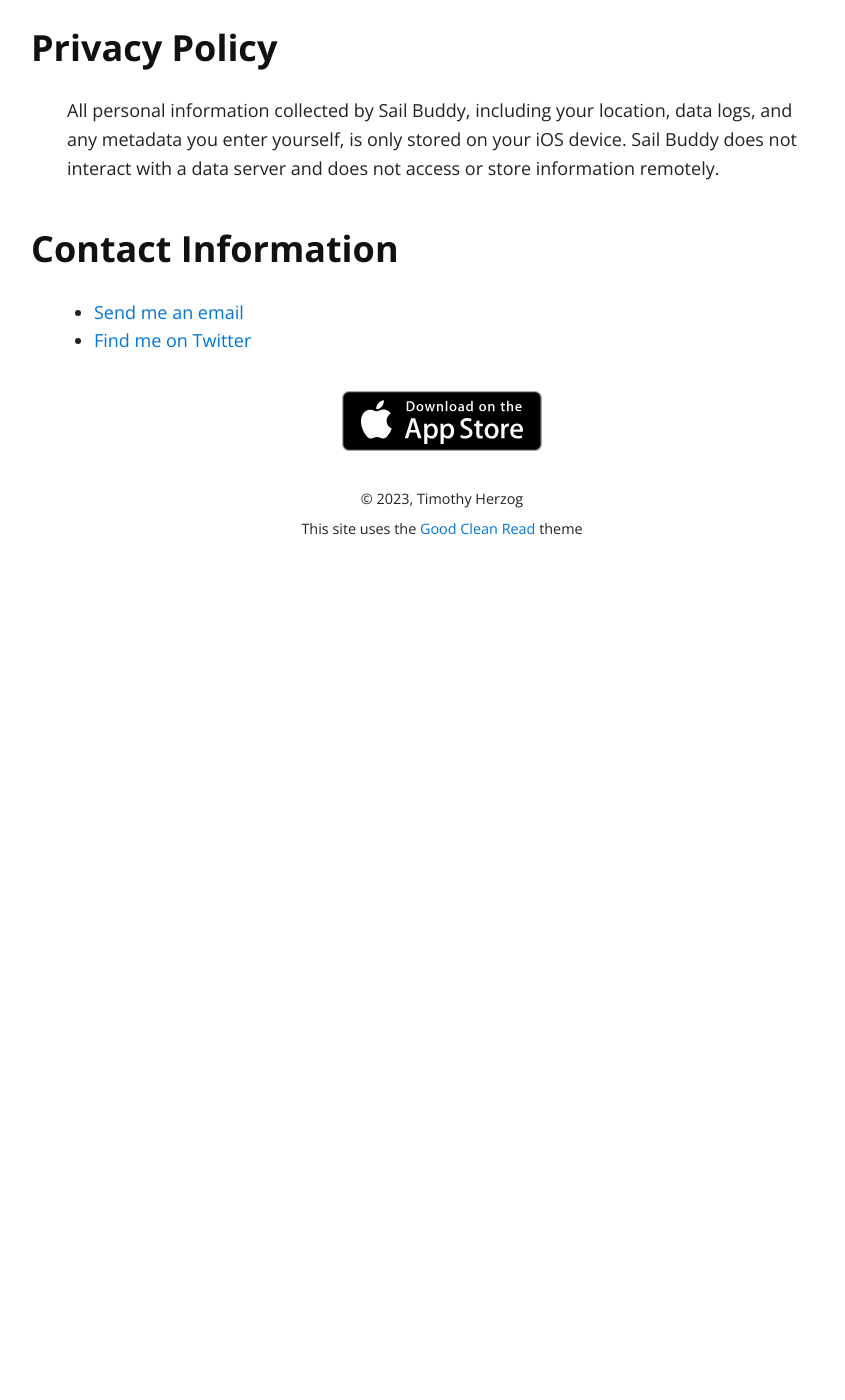
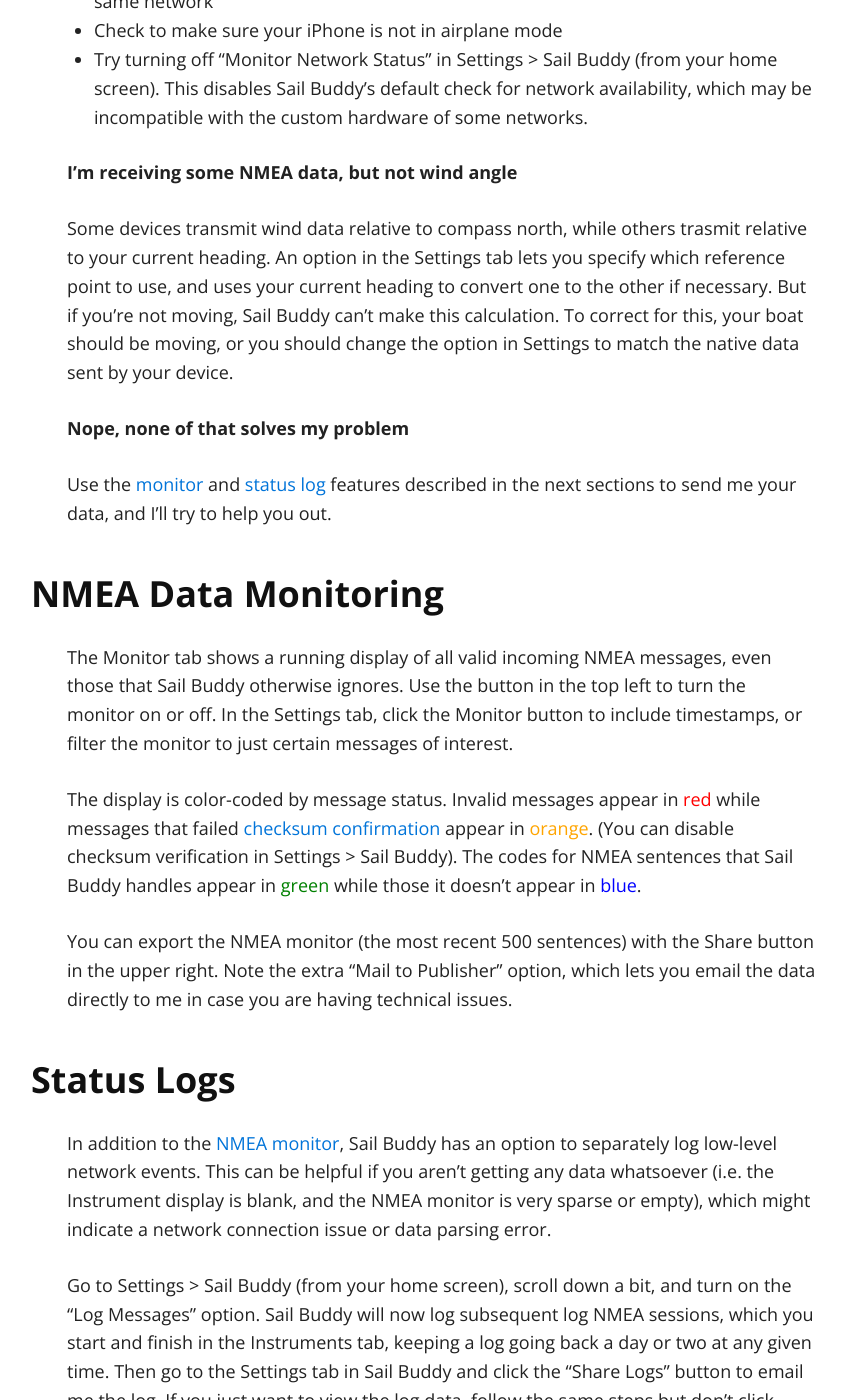
Before and after one commit to tgherzog/sailbuddy-pages, a Jekyll site: the page built from index.md, in a window 1280 px wide and 1400 px high, scrolled down 6216 px. Shown: the whole window, without its empty margins (198-1043 px from the left). Built offline with Jekyll 4.4.1, drawn with Linux system fonts in a browser that asks for light colours; before the commit the page ends 6846 px from its top, so only the background shows below that; some of the changed text lies outside the part shown.

Commit message:
Updates for 3.0

```diff
--- a/_layouts/default.html
+++ b/_layouts/default.html
@@ -29,7 +29,7 @@
   </article>
 </body>
 <div class="footer">
-<p>&copy; 2023, Timothy Herzog</p>
+<p>&copy; 2024, Timothy Herzog</p>
 <p>This site uses the <a href="https://github.com/adueck/good-clean-read">Good Clean Read</a> theme</p>
 </div>
 </html>
--- a/css/solo.scss
+++ b/css/solo.scss
@@ -332,3 +332,8 @@
 .sharing-buttons {
 	width: 100%;
 }
+
+  span.red { color: red; }
+  span.blue { color: blue; }
+  span.orange { color: orange; }
+  span.green { color: green; }
--- a/index.md
+++ b/index.md
@@ -13,19 +13,31 @@
 <div class="screenshots clear-block" markdown="1">
 
 <div class="captioned iPhone6s" markdown="1">
-![iPhone 6S](images/sailbuddy-iPhone6s-instruments.png)
+![iPhone 13](images/sailbuddy-iPhone13-instruments.png)
 
 Large, easy to read format
 </div>
 
 <div class="captioned iPhone6s" markdown="1">
-![iPhone 6S](images/sailbuddy-iPhone6s-map.png)
+![iPhone 13](images/sailbuddy-iPhone13-map.png)
 
 Display recorded data via maps
 </div>
 
 <div class="captioned iPhone6s" markdown="1">
-![iPhone 6S](images/sailbuddy-iPhone6s-shortcut.png)
+![iPhone 13](images/sailbuddy-iPhone13-monitor.png)
+
+Monitor, filter, and export raw NMEA data
+</div>
+
+<div class="captioned iPhone6s" markdown="1">
+![iPhone 13](images/sailbuddy-iPhone13-settings.png)
+
+Customize display, network, and data handling
+</div>
+
+<div class="captioned iPhone6s" markdown="1">
+![iPhone 13](images/sailbuddy-iPhone13-shortcut.png)
 
 Shortcuts for fast operation
 </div>
@@ -47,6 +59,7 @@
 * Displays [NMEA data](#nmea) the same way: TCP and UDP connections are supported
 * Route tracking with full capture of GPS and NMEA data (a feature I couldn't find in other apps). Saved trips can be viewed on
   a map or exported in CSV, KML (for Google maps), GPX/XML, JSON or GeoJSON formats
+* Monitors and displays all "raw" NMEA data on a [separate tab](#monitor). You can filter by NMEA code or export the raw data to assist in troubleshooting your setup.
 * Saved trips can be transferred between iOS devices that support AirDrop. Click the Share icon and choose "JSON (native)" format to transfer the trip
   to Sail Buddy running on a different device. This feature is nice for sharing trips with a friend, or viewing a trip on an iPad or larger display.
 * iPhone, iPad and Apple Watch are all supported (Android is not, sorry)
@@ -134,12 +147,13 @@
 * Your iPhone is connected to your NMEA device's wifi network (if your device creates its own network), or your iPhone and
   your NMEA device are connected to the same network
 * The NMEA button is "on" in the upper right corner of the Instruments tab in Sail Buddy
-* Try receiving data in another NMEA app, or the device's native app if any
-* Use the "Data Log" feature described below to save your session data to a log. Generate an email, and take a quick
-  look; don't send it yet. If you see "syntax error" messages, it's possible that one or more of your NMEA
-  devices is sending non-standard NMEA data. For example, one user's setup did not include the required "checksum"
-  attribute at the end of sentences (an asterisk/\* followed by 2 characters). If your data is missing checksums
-  but is otherwise okay, go to Settings > Sail Buddy and turn off the "Enforce Checksums" option.
+* Turn on the [Monitor tab](#monitor) and confirm that NMEA sentences are coming through correctly (the green-coded ones are those that Sail Buddy understands).
+  If some sentences are orange that indicates [checksum][checksum] failure (the 2-character code after the asterisk at the end of each sentence).
+  If your devices don't include checksums, you can disable this check in Settings > Sail Buddy
+* Use the [Status Log](#logs) feature to save your session data to a log. If you're seeing mysterious
+  errors here, send me the logs.
+* Try receiving data in another NMEA app, or the device's native app if any. It's possible your devices
+  aren't connected, aren't sending data, or the network settings are not correct in Sail Buddy's Settings tab.
 
 **I get a network error when I turn on NMEA data**
 
@@ -158,25 +172,42 @@
 
 **Nope, none of that solves my problem**
 
-Use the "Data Log" feature described in the next session to log your session data, send it to me, and I'll try
-to help you out.
+Use the [monitor](#monitor) and [status log](#logs) features described in the next sections to send me your data,
+and I'll try to help you out.
 
-### Raw Data Logs ###
+### NMEA Data Monitoring ### {#monitor}
 
-Sail Buddy has an option to save raw NMEA data and other information to a log file.
-This is primarily intended so that you can send the log file to me in case you encounter
-technical issues and need some support. Go to Settings > Sail Buddy (from your home screen), scroll down a bit,
-and turn on the
-"Log Status Messages" option. Sail Buddy will subsequently log NMEA sessions when you turn on NMEA data
-in Sail Buddy (it only keeps data for a day or so). Then go to the Settings tab in Sail Buddy and
-click the "Share Status Logs" button to email me your data. If you just want to view the log data, follow
+The Monitor tab shows a running display of all valid incoming NMEA messages, even those that Sail Buddy
+otherwise ignores. Use the button in the top left to turn the monitor on or off. In the Settings tab,
+click the Monitor button to include timestamps, or filter the monitor to just certain messages of interest.
+
+The display is color-coded by message status. Invalid messages appear in <span class="red">red</span>
+while messages that failed [checksum confirmation][checksum]
+appear in <span class="orange">orange</span>. (You can disable checksum verification in Settings > Sail Buddy).
+The codes for NMEA sentences that Sail Buddy handles appear in <span class="green">green</span> while
+those it doesn't appear in <span class="blue">blue</span>.
+
+You can export the NMEA monitor (the most recent 500 sentences) with the Share button in the upper right. Note the extra
+"Mail to Publisher" option, which lets you email the data directly to me in case you are having technical issues.
+
+### Status Logs ### {#logs}
+
+In addition to the [NMEA monitor](#monitor), Sail Buddy has an option to separately log low-level network events. This can be helpful
+if you aren't getting any data whatsoever (i.e. the Instrument display is blank, and the NMEA monitor is very sparse or empty), which might indicate
+a network connection issue or data parsing error.
+
+Go to Settings > Sail Buddy (from your home screen), scroll down a bit, and turn on the
+"Log Messages" option. Sail Buddy will now log subsequent log NMEA sessions, which you start and finish in the Instruments tab,
+keeping a log going back a day or two at any given time.  Then go to the Settings tab in Sail Buddy and
+click the "Share Logs" button to email me the log. If you just want to view the log data, follow
 the same steps but don't click Send.
 
 ### Privacy Policy ### {#privacy}
 
 All personal information collected by Sail Buddy, including your location, data logs,
 and any metadata you enter yourself, is only stored on your iOS
-device. Sail Buddy does not interact with a data server and does not access or store information remotely.
+device. Sail Buddy does not interact with a data server (other than your own devices)
+and does not access or store information remotely.
 
 ### Contact Information ### {#contact}
 
@@ -201,3 +232,4 @@
 
 
 [bt]:    https://en.wikipedia.org/wiki/Bluetooth
+[checksum]: https://rietman.wordpress.com/2008/09/25/how-to-calculate-the-nmea-checksum/
```
Also changed, not shown: images/sailbuddy-iPhone13-instruments.png (added), images/sailbuddy-iPhone13-map.png (added), images/sailbuddy-iPhone13-monitor.png (added), images/sailbuddy-iPhone13-settings.png (added), images/sailbuddy-iPhone13-shortcut.png (added), 1 other file.
